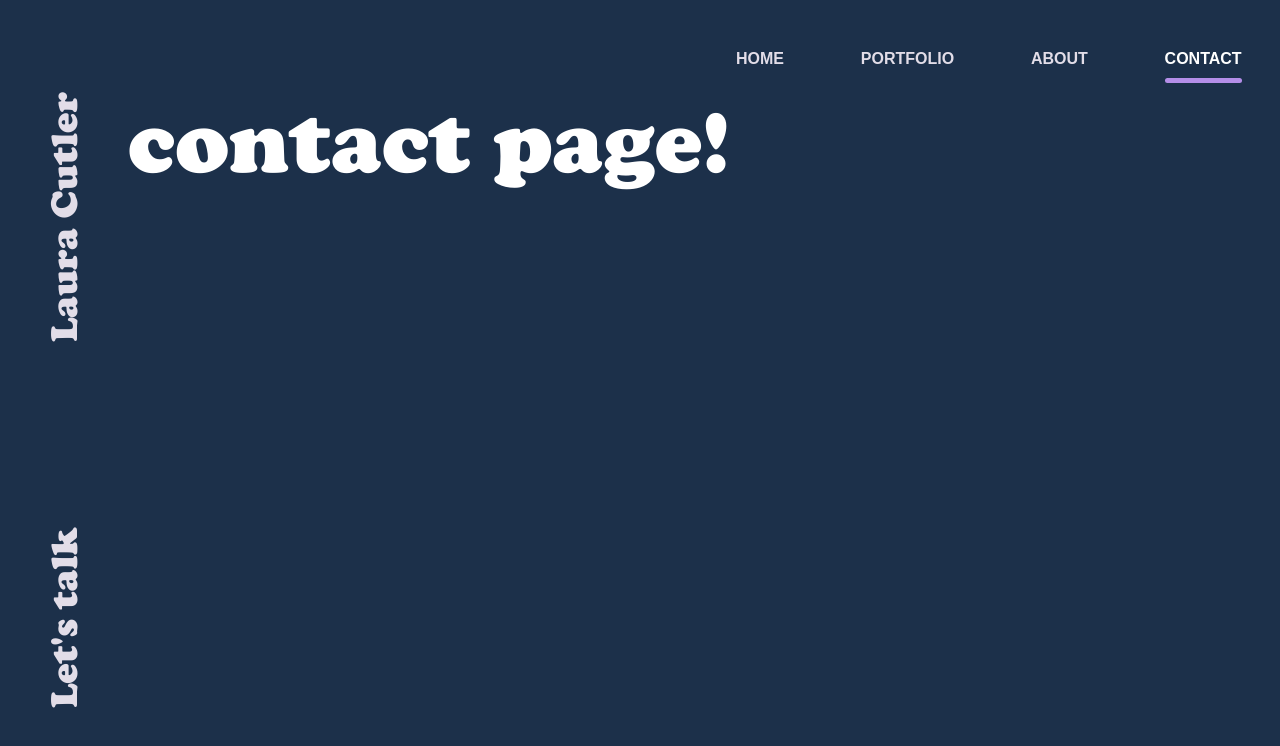
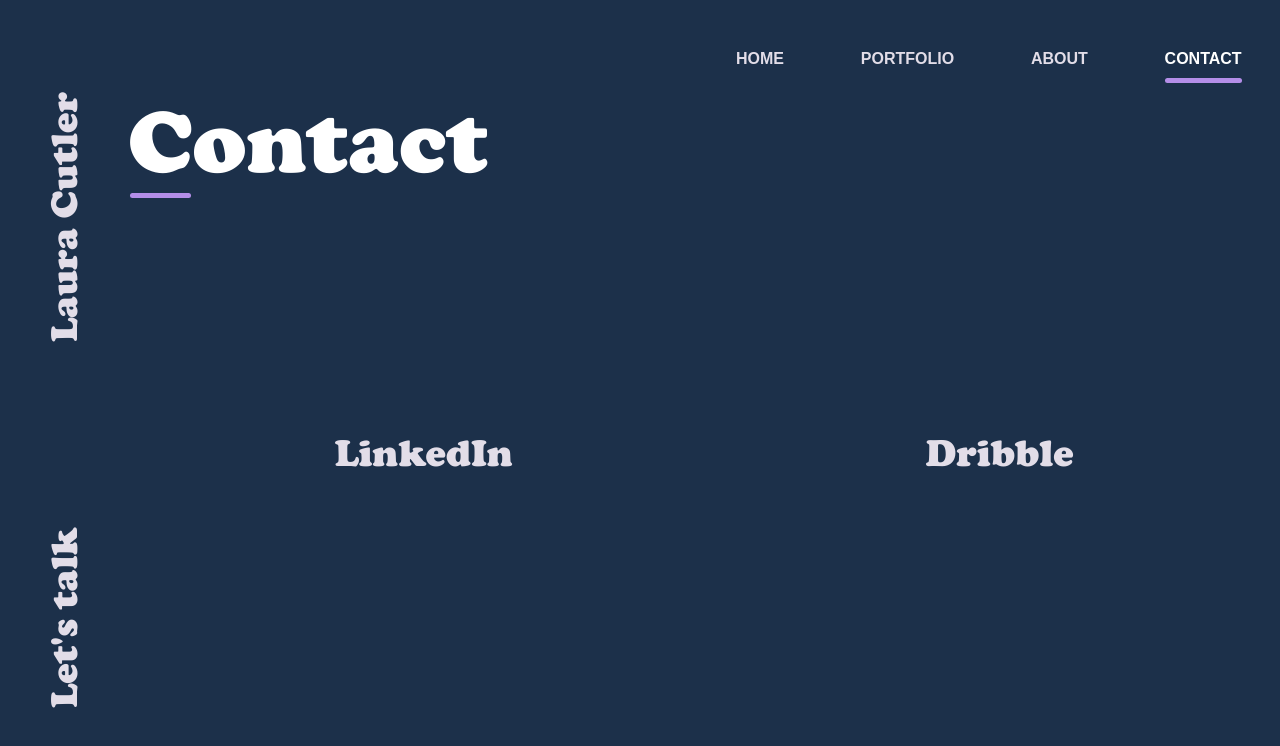
Before and after one commit to LauraKC/portfolio-website, a Gatsby site: page /contact in a window 1280 px wide. Built offline with nearby package versions, Linux system fonts and the light colour scheme; Gatsby itself is replaced by a stand-in of ours.

Commit message:
contact page

```diff
--- a/src/pages/contact.js
+++ b/src/pages/contact.js
@@ -1,11 +1,14 @@
 import React from "react"
 import Layout from "../components/layout"
+import "../styles/contact.css"
 
 const ContactPage = () => (
   <Layout>
-    <h1>
-      {"contact page!"}
-    </h1>
+    <h1><span className="purple-underline">C</span>ontact</h1>
+    <div className='contact-details'>
+      <a href="https://www.linkedin.com/in/lauracutler/"><h2>LinkedIn</h2></a>
+      <a><h2>Dribble</h2></a>
+    </div>
   </Layout>
 )
 
--- /dev/null
+++ b/src/styles/contact.css
@@ -0,0 +1,7 @@
+.contact-details {
+  display: flex;
+  flex-direction: row;
+  align-items: center;
+  justify-content: space-around;
+  height: 65vh;
+}
```
